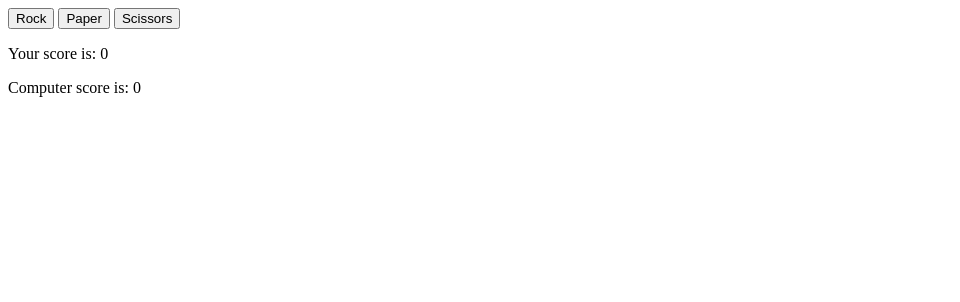
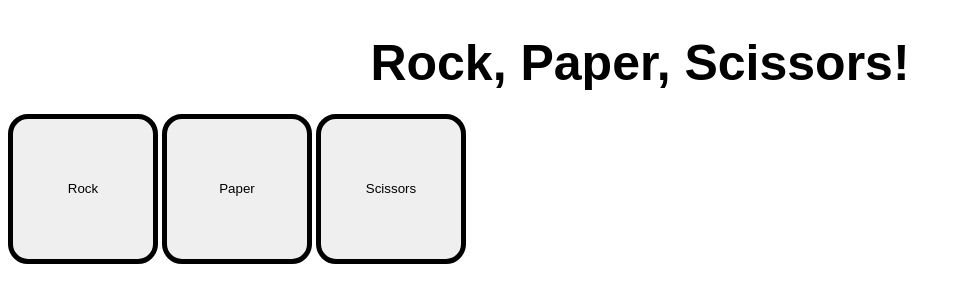
Before and after one commit to D1789/RPS1, a plain HTML site: page index.html in a window 1280 px wide. Shown: the whole page, without its empty margins (0-960 px from the left). Drawn offline with Linux system fonts and the light colour scheme; files that its build step writes are made by us from their sources.

Commit message:
script and html corections. Now working. Started styles

```diff
--- a/index.html
+++ b/index.html
@@ -3,23 +3,22 @@
 
 <head>
   <title>Rock, Paper, Scissors</title>
-  <link href=".styles/styles.css" rel=stylesheet>
+  <link href="./styles/styles.css" rel=stylesheet>
   <meta charset="utf-8">
 </head>
 
 <body>
-  <script src="./scripts/scripts.js"></script>
-  <div class="buttons">
-    <button id="rock" type="button">Rock</button>
-    <button id="paper" type="button">Paper</button>
-    <button id="scissors" type="button">Scissors</button>
+  <div class="header">
+    <h1 id="title"> Rock, Paper, Scissors!</h1>
+  </div>
+  <div>
+    <button id="rock" type="button" class="button">Rock</button>
+    <button id="paper" type="button" class="button">Paper</button>
+    <button id="scissors" type="button" class="button">Scissors</button>
   </div>
   <div class="outcome">
   </div>
-  <div class="scores">
-    <p>Your score is: <span id="playerScore">0</span></p>
-    <p>Computer score is: <span id="computerScore">0</span></p>
-  </div>
+  <script src="./scripts/scripts.js"></script>
 </body>
 
 </html>
--- a/scripts/scripts.js
+++ b/scripts/scripts.js
@@ -1,39 +1,38 @@
 //declarations
-let options = ["rock", "paper", "scissors"];
+let options = ["ROCK", "PAPER", "SCISSORS"];
 let rock = document.querySelector("#rock");
 let paper = document.querySelector("#paper");
 let scissors = document.querySelector("#scissors");
 
+//users choice event listeners
+rock.addEventListener('click', round);
+paper.addEventListener('click', round);
+scissors.addEventListener('click', round);
+
 //computers choice
 function computerPlay() {
   let computerSelection = options[Math.floor(Math.random()*options.length)];
-  return computerSelection.toLowerCase();
+  return computerSelection.toUpperCase();
 }
-
-//users choice event listeners
-rock.addEventListener('click',round);
-paper.addEventListener('click',round);
-scissors.addEventListener('click',round);
 
 //
 let outcome = document.querySelector(".outcome");
 let result = document.createElement("div");
 outcome.append(result);
 
-
 //one round
 function round() {
   let computerChoice = computerPlay().toUpperCase();
   let playerChoice = this.id.toUpperCase();
   if (computerChoice === playerChoice) {
-    result.textContent = "Draw! Both players selected ${playerChoice}"
+    result.textContent = "Draw! Both players selected " + playerChoice +"!";
 } else if (
   (playerChoice === "ROCK" && computerChoice === "SCISSORS") ||
   (playerChoice === "SCISSORS" && computerChoice === "PAPER") ||
   (playerChoice === "PAPER" && computerChoice === "ROCK")
 ) {
-  result.textContent = "You WIN this round! Have a point!"
+  result.textContent = "You WIN this round! Have a point!";
 } else {
-  result.textContent = "Sorry, you LOSE this round. Computer gets a point..."
+  result.textContent = "Sorry, you LOSE this round. Computer gets a point...";
 }
 }
--- a/styles/styles.css
+++ b/styles/styles.css
@@ -0,0 +1,21 @@
+.header {
+display: block;
+position: relative;
+width: 100%;
+height: 80px;
+text-align: center;
+}
+
+h1 {
+  font-family: arial;
+  font-size: 50px;
+}
+
+.button {
+  border-width: thick;
+  border-color: black;
+  border-radius: 20px;
+  border-style: solid;
+  height: 150px;
+  width: 150px;
+}
```
